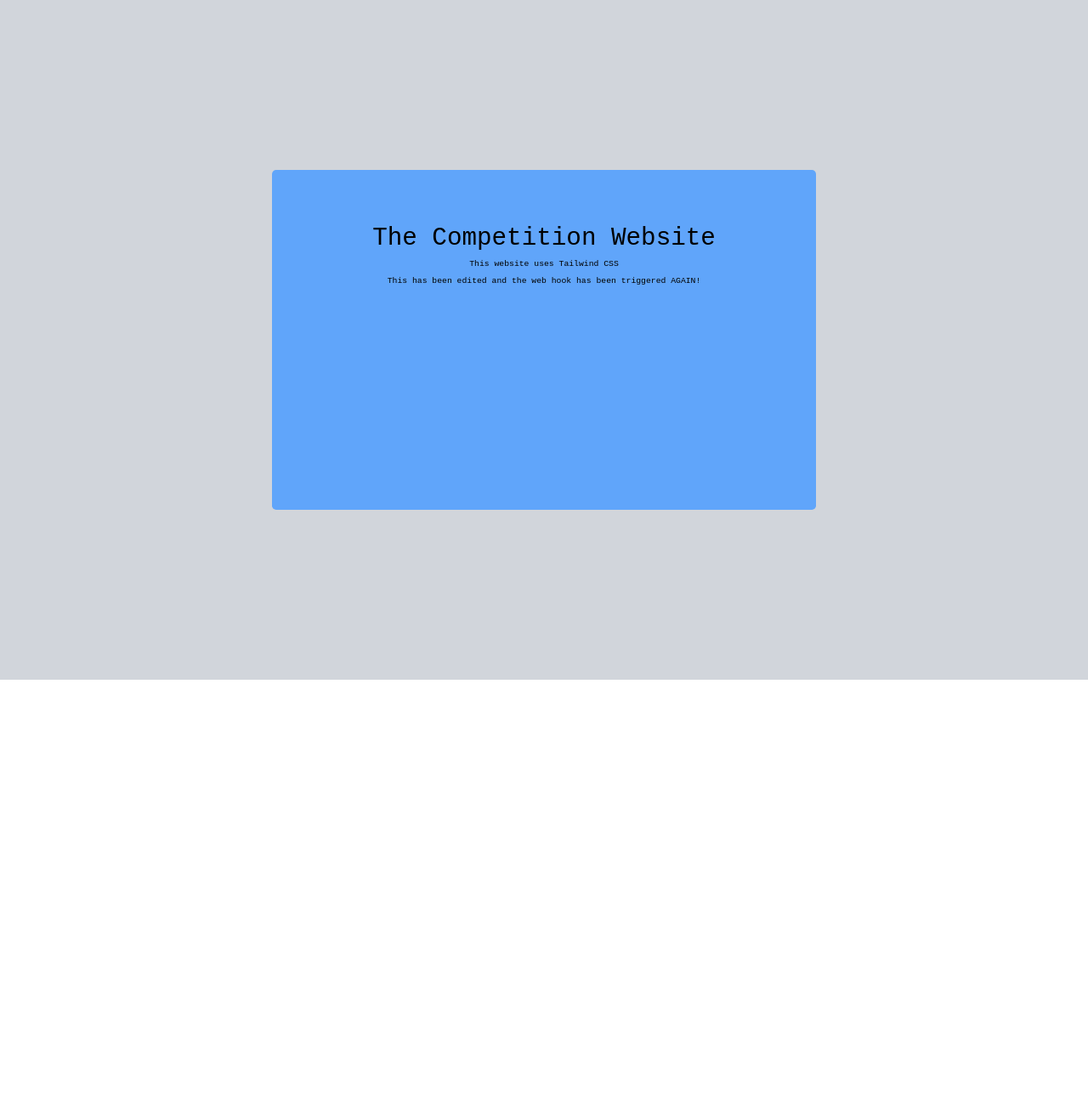
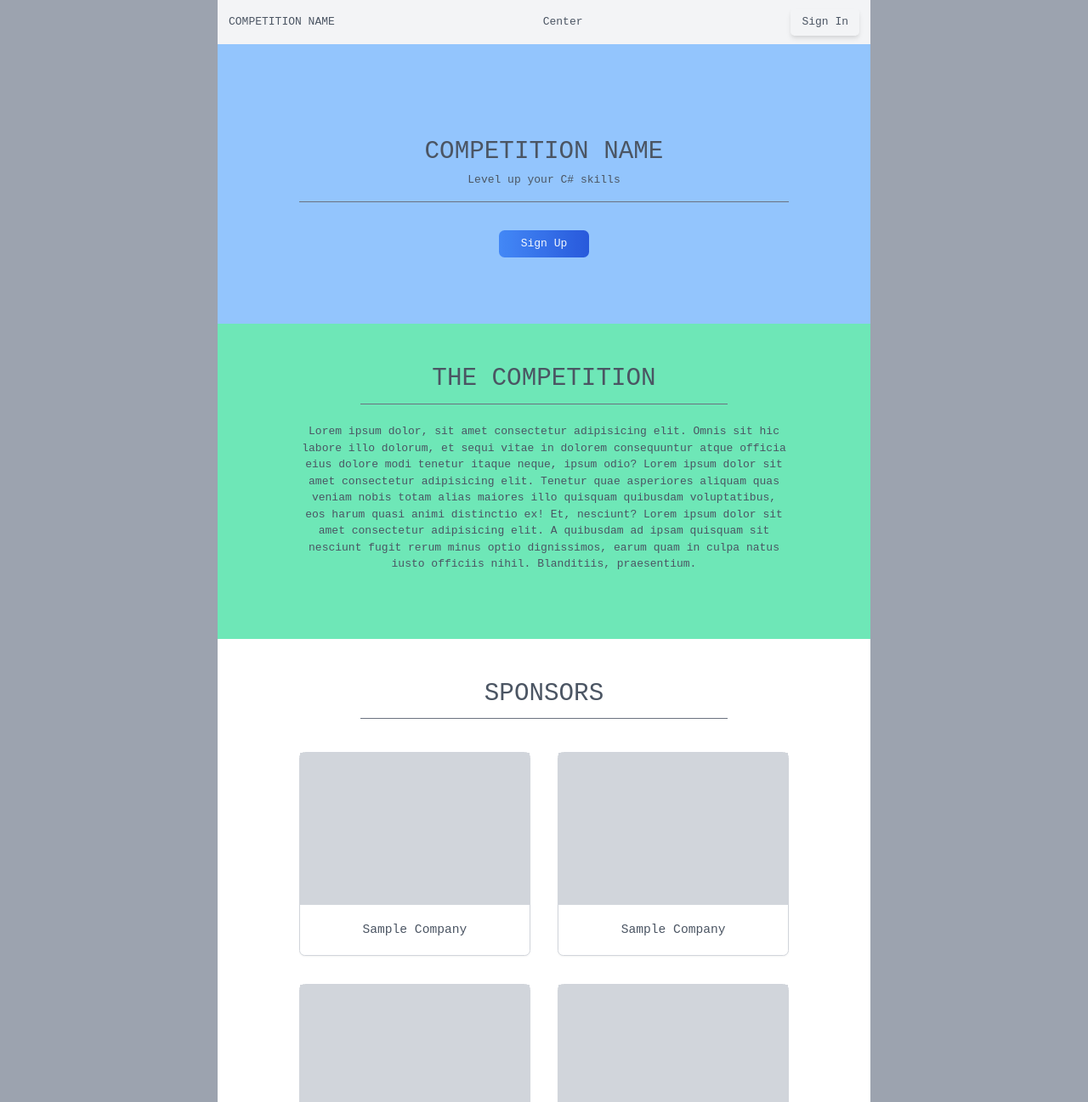
Before and after one commit to Bemby-Software/CSharp-In-Industry, an Angular app in the folder Site/Site.Web/comp-site/: page / in a window 1280 px wide. Shown: the top 1297 px of the page at 85% size. Before the commit the page ends 800 px from the top, so only its background shows below. Built offline with nearby package versions, Linux system fonts and the light colour scheme; what @tailwindcss/typography would draw is missing.

Commit message:
started out landing page

```diff
--- a/Site/Site.Web/comp-site/src/app/app-routing.module.ts
+++ b/Site/Site.Web/comp-site/src/app/app-routing.module.ts
@@ -1,7 +1,10 @@
 import { NgModule } from '@angular/core';
 import { RouterModule, Routes } from '@angular/router';
+import {LandingComponent} from "./landing/landing.component";
 
-const routes: Routes = [];
+const routes: Routes = [
+  {path: '', component: LandingComponent}
+];
 
 @NgModule({
   imports: [RouterModule.forRoot(routes)],
--- a/Site/Site.Web/comp-site/src/app/app.component.html
+++ b/Site/Site.Web/comp-site/src/app/app.component.html
@@ -1,9 +1,7 @@
-<div class="h-screen bg-gray-300 flex justify-center items-center">
-    <div class="bg-blue-400 flex flex-col h-1/2 w-1/2 rounded-md items-center pt-20">
-        <h1 class="block text-4xl">
-          The Competition Website
-        </h1>
-        <span class="text-xs pt-2">This website uses Tailwind CSS</span>
-        <span class="text-xs pt-2">This has been edited and the web hook has been triggered AGAIN!</span>
+
+<div class="bg-gray-400">
+    <div class="md:max-w-screen-md mx-auto">
+        <app-navigation></app-navigation>
+        <router-outlet></router-outlet>
     </div>
 </div>
--- a/Site/Site.Web/comp-site/src/app/app.module.ts
+++ b/Site/Site.Web/comp-site/src/app/app.module.ts
@@ -3,10 +3,14 @@ import { BrowserModule } from '@angular/platform-browser';
 
 import { AppRoutingModule } from './app-routing.module';
 import { AppComponent } from './app.component';
+import { LandingComponent } from './landing/landing.component';
+import { NavigationComponent } from './navigation/navigation.component';
 
 @NgModule({
   declarations: [
-    AppComponent
+    AppComponent,
+    LandingComponent,
+    NavigationComponent
   ],
   imports: [
     BrowserModule,
--- /dev/null
+++ b/Site/Site.Web/comp-site/src/app/landing/landing.component.html
@@ -0,0 +1,119 @@
+<div class="bg-blue-300 flex-vh-center py-24">
+    <div class="text-center w-3/4 h-3/4 pt-10">
+        <h1 class="uppercase text-4xl">Competition Name</h1>
+        <h6 class="mt-2">Level up your C# skills</h6>
+        <div class="border-b border-gray-500 my-5"></div>
+        <button (click)="goToSignUp(signup)"
+            class="bg-gradient-to-r opacity-90 py-2 px-8 rounded-lg text-white from-blue-500 to-blue-700 mt-5 focus:outline-none hover:opacity-100">
+            Sign Up
+        </button>
+    </div>
+</div>
+<div class="bg-green-300 flex text-center justify-center pt-5 pb-24">
+    <div class="text-center w-3/4 h-3/4 pt-10">
+        <h1 class="uppercase text-4xl">
+            the competition
+        </h1>
+        <div class="border-b border-gray-500 w-3/4 inline-block"></div>
+
+        <p class="mt-5">
+            Lorem ipsum dolor, sit amet consectetur adipisicing elit. Omnis sit hic labore illo dolorum, et sequi
+            vitae in dolorem consequuntur atque officia eius dolore modi tenetur itaque neque, ipsum odio?
+            Lorem ipsum dolor sit amet consectetur adipisicing elit. Tenetur quae asperiores aliquam quas veniam
+            nobis totam alias maiores illo quisquam quibusdam voluptatibus, eos harum quasi animi distinctio ex! Et,
+            nesciunt?
+            Lorem ipsum dolor sit amet consectetur adipisicing elit. A quibusdam ad ipsam quisquam sit nesciunt
+            fugit rerum minus optio dignissimos, earum quam in culpa natus iusto officiis nihil. Blanditiis,
+            praesentium.
+        </p>
+    </div>
+</div>
+
+<div class="flex bg-white text-center items-center flex-col pt-5 pb-24">
+    <div class="text-center w-3/4 h-3/4 pt-10">
+        <h1 class="uppercase text-4xl">
+            Sponsors
+        </h1>
+        <div class="border-b border-gray-500 w-3/4 inline-block"></div>
+    </div>
+    <div class="grid gap-10 grid-cols-1 sm:grid-cols-2 w-3/4 mt-10">
+        <div class="border border-gray-300 shadow-sm rounded-lg h-screen-3">
+            <div class="h-3/4 bg-gray-300"></div>
+            <div class="h-1/4 flex items-center justify-center">
+                <h3 class="text-lg">Sample Company</h3>
+            </div>
+        </div>
+        <div class="border border-gray-300 shadow-sm rounded-lg h-screen-3">
+            <div class="h-3/4 bg-gray-300"></div>
+            <div class="h-1/4 flex items-center justify-center">
+                <h3 class="text-lg">Sample Company</h3>
+            </div>
+        </div>
+        <div class="border border-gray-300 shadow-sm rounded-lg h-screen-3">
+            <div class="h-3/4 bg-gray-300"></div>
+            <div class="h-1/4 flex items-center justify-center">
+                <h3 class="text-lg">Sample Company</h3>
+            </div>
+        </div>
+        <div class="border border-gray-300 shadow-sm rounded-lg h-screen-3">
+            <div class="h-3/4 bg-gray-300"></div>
+            <div class="h-1/4 flex items-center justify-center">
+                <h3 class="text-lg">Sample Company</h3>
+            </div>
+        </div>
+    </div>
+</div>
+
+<div class="bg-green-300 flex flex-col text-center items-center pt-5 pb-24">
+    <div class="text-center w-3/4 h-3/4 pt-10">
+        <h1 class="uppercase text-4xl">
+            mentors
+        </h1>
+        <div class="border-b border-gray-500 w-3/4 inline-block"></div>
+    </div>
+    <div class="grid gap-4 grid-cols-1 w-2/3 mt-10">
+        <div class="border p-5 bg-white border-gray-300 flex justify-center shadow-sm rounded-lg h-screen-3">
+            <div class="grid">
+                <div class="flex justify-center">
+                    <img class="h-32 rounded-full" src="https://images.ctfassets.net/1wryd5vd9xez/4DxzhQY7WFsbtTkoYntq23/a4a04701649e92a929010a6a860b66bf/https___cdn-images-1.medium.com_max_2000_1_Y6l_FDhxOI1AhjL56dHh8g.jpeg"/>
+                </div>
+                <div class="text-center">
+                    <h3>Persons Name</h3>
+                </div>
+                <div class="flex">
+                    <caption>
+                        Lorem ipsum, dolor sit amet consectetur adipisicing elit. Odio, eligendi ipsam illo iste, architecto cumque vel magni ipsum fugit, quasi alias non impedit voluptas labore hic quam minus commodi magnam.
+                    </caption>
+                </div>
+            </div>
+        </div>
+        <div class="border p-5 bg-white border-gray-300 flex justify-center shadow-sm rounded-lg h-screen-3">
+            <div class="grid">
+                <div class="flex justify-center">
+                    <img class="h-32 rounded-full" src="https://images.ctfassets.net/1wryd5vd9xez/4DxzhQY7WFsbtTkoYntq23/a4a04701649e92a929010a6a860b66bf/https___cdn-images-1.medium.com_max_2000_1_Y6l_FDhxOI1AhjL56dHh8g.jpeg"/>
+                </div>
+                <div class="text-center">
+                    <h3>Persons Name</h3>
+                </div>
+                <div class="flex">
+                    <caption>
+                        Lorem ipsum, dolor sit amet consectetur adipisicing elit. Odio, eligendi ipsam illo iste, architecto cumque vel magni ipsum fugit, quasi alias non impedit voluptas labore hic quam minus commodi magnam.
+                    </caption>
+                </div>
+            </div>
+        </div>
+    </div>
+</div>
+
+<div #signup class="h-screen-5 bg-yellow-300 flex text-center justify-center pt-5 pb-24">
+    <div class="text-center w-3/4 h-3/4 pt-10">
+        <h1 class="uppercase text-4xl">
+            sign up
+        </h1>
+        <div class="border-b border-gray-500 w-3/4 inline-block"></div>
+    </div>
+</div>
+
+<footer class="h-screen-3 bg-purple-300">
+
+</footer>
--- /dev/null
+++ b/Site/Site.Web/comp-site/src/app/landing/landing.component.ts
@@ -0,0 +1,19 @@
+import { Component, OnInit } from '@angular/core';
+
+@Component({
+  selector: 'app-landing',
+  templateUrl: './landing.component.html',
+  styleUrls: ['./landing.component.scss']
+})
+export class LandingComponent implements OnInit {
+
+  constructor() { }
+
+  ngOnInit(): void {
+  }
+
+  goToSignUp(el: HTMLElement) {
+    el.scrollIntoView({behavior: "smooth"});
+  }
+
+}
--- /dev/null
+++ b/Site/Site.Web/comp-site/src/app/navigation/navigation.component.html
@@ -0,0 +1,13 @@
+
+<header class="flex justify-between items-center pl-4 pr-4 h-16 bg-gray-100">
+    <div>
+        <h4 class="uppercase">Competition Name</h4>
+    </div>
+    <div class="hidden sm:block">Center</div>
+    <div>
+      <button class="border-1 border-gray-500 rounded-md px-4 py-2 shadow-md hover:bg-gray-100 focus:outline-none">
+          Sign In
+      </button>
+    </div>
+
+</header>
--- /dev/null
+++ b/Site/Site.Web/comp-site/src/app/navigation/navigation.component.ts
@@ -0,0 +1,15 @@
+import { Component, OnInit } from '@angular/core';
+
+@Component({
+  selector: 'app-navigation',
+  templateUrl: './navigation.component.html',
+  styleUrls: ['./navigation.component.scss']
+})
+export class NavigationComponent implements OnInit {
+
+  constructor() { }
+
+  ngOnInit(): void {
+  }
+
+}
--- a/Site/Site.Web/comp-site/src/index.html
+++ b/Site/Site.Web/comp-site/src/index.html
@@ -2,7 +2,7 @@
 <html lang="en">
 <head>
   <meta charset="utf-8">
-  <title>CompSite</title>
+  <title>Competition Site</title>
   <base href="/">
   <meta name="viewport" content="width=device-width, initial-scale=1">
   <link rel="icon" type="image/x-icon" href="favicon.ico">
--- a/Site/Site.Web/comp-site/src/styles.scss
+++ b/Site/Site.Web/comp-site/src/styles.scss
@@ -5,4 +5,44 @@
 
 html {
   font-family: monospace;
+  @apply text-gray-600;
 }
+
+.h-screen-9 {
+  height: 90vh;
+}
+
+.h-screen-8 {
+  height: 80vh;
+}
+
+.h-screen-7 {
+  height: 70vh;
+}
+
+.h-screen-6 {
+  height: 60vh;
+}
+
+.h-screen-5 {
+  height: 50vh;
+}
+
+.h-screen-4 {
+  height: 40vh;
+}
+
+.h-screen-3 {
+  height: 30vh;
+}
+
+.h-screen-2 {
+  height: 20vh;
+}
+
+
+.flex-vh-center {
+  display: flex;
+  align-items: center;
+  justify-content: center;
+}
--- a/Site/Site.Web/comp-site/tailwind.config.js
+++ b/Site/Site.Web/comp-site/tailwind.config.js
@@ -10,7 +10,9 @@ module.exports = {
       extend: {},
     },
     variants: {
-      extend: {},
+      extend: {
+        borderStyle: ['hover', 'focus'],
+      },
     },
     plugins: [require('@tailwindcss/forms'),require('@tailwindcss/typography')],
 };
```
Also changed, not shown: Site/Site.Web/comp-site/src/app/landing/landing.component.scss (added), Site/Site.Web/comp-site/src/app/navigation/navigation.component.scss (added), 2 other files (tests, documents, lock files or other folders).
